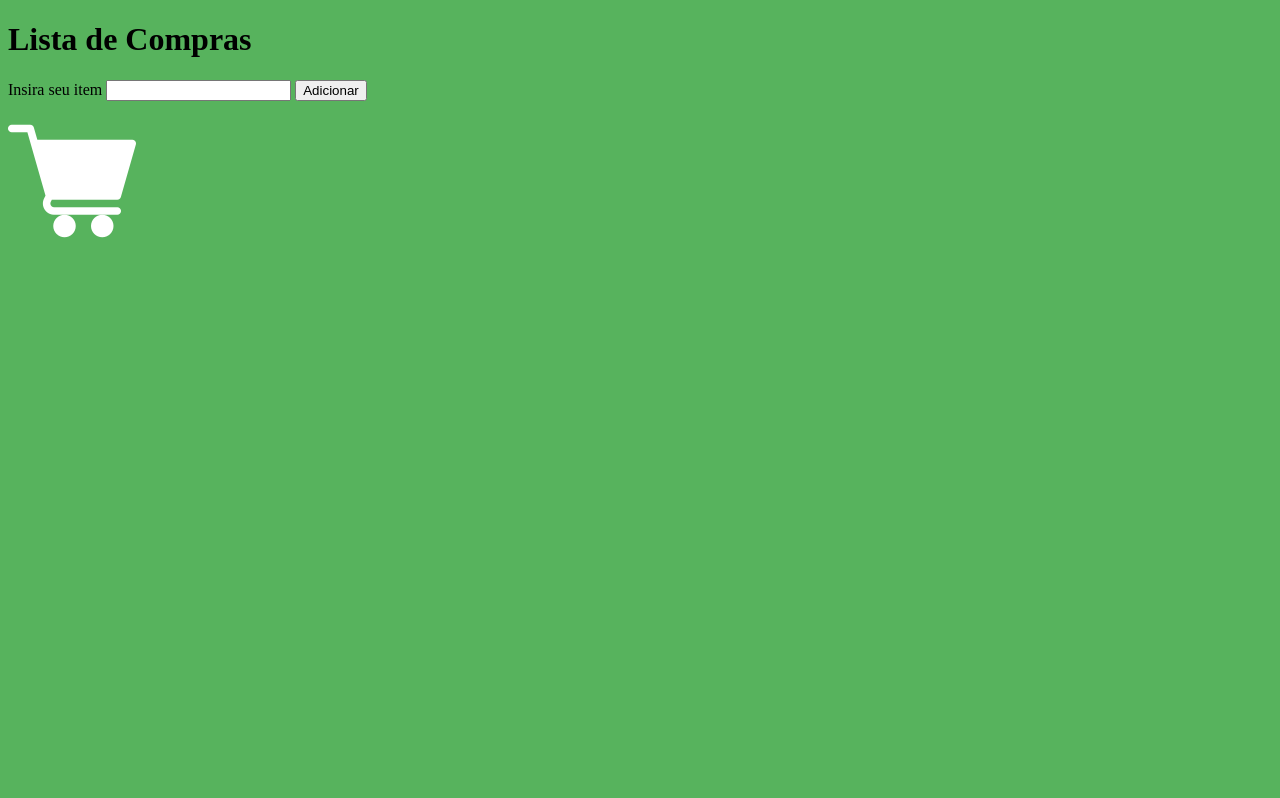
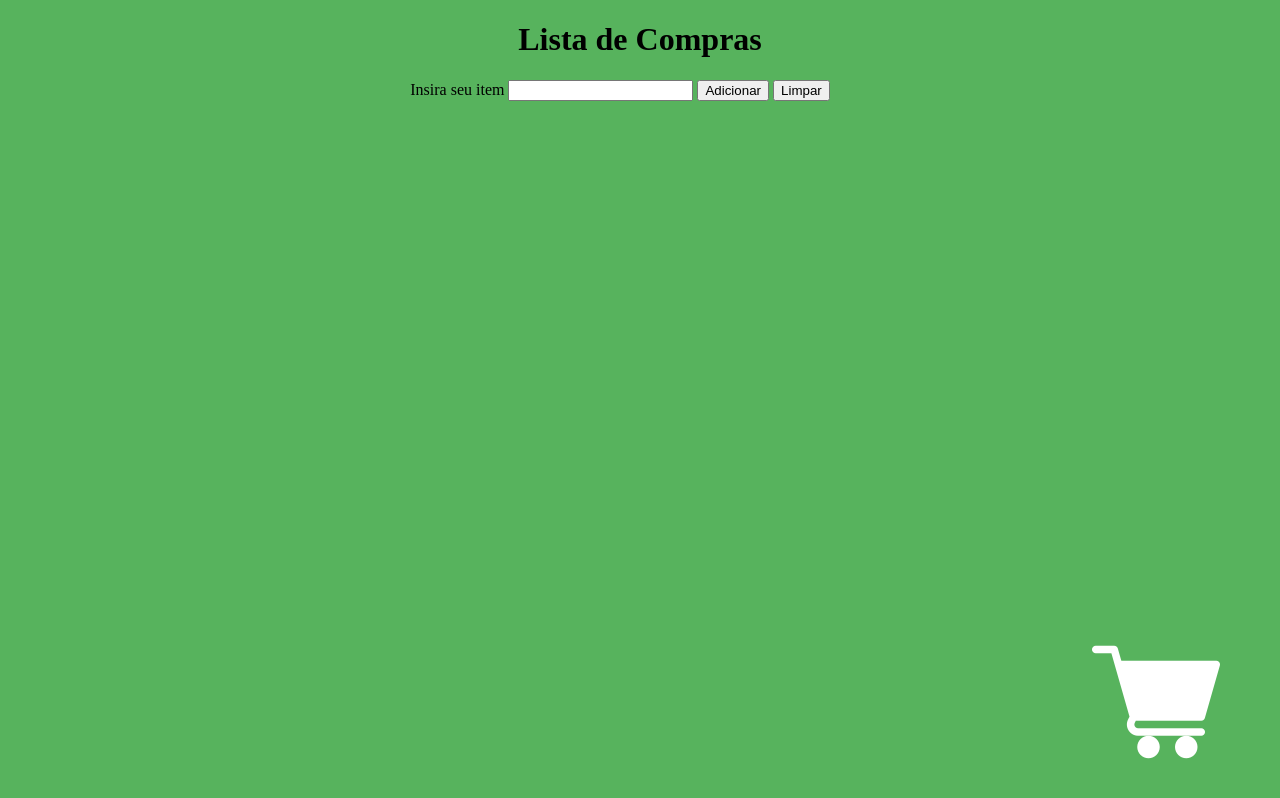
Before and after one commit to norman1606/dih-project1, a plain HTML site: page index.html in a window 1280 px wide. Drawn offline with Linux system fonts and the light colour scheme.

Commit message:
adiciona botao limpar e detalhes css

```diff
--- a/index.html
+++ b/index.html
@@ -19,13 +19,16 @@
             <label for="item">Insira seu item</label>
             <input type="text" name="item" id="item">
             <button id="botao-add">Adicionar</button>
+            <button id="botao-limpar">Limpar</button>
         </div>
+
         <div class="lista">
             <ul></ul>
         </div>
 
+        <div class="imgCarrinho">
         <img src="img/shopping-cart.png" alt="carrinho compras">
-
+        </div>
     </section>
 
 </body>
--- a/style.css
+++ b/style.css
@@ -2,3 +2,18 @@
 body {
     background-color: #57b35d;
 }
+
+header h1 {
+    text-align: center;
+}
+
+.container {
+    display: flex;
+    justify-content: center;
+}
+
+.imgCarrinho {
+    position: fixed;
+    bottom: 30px;
+    right: 60px;
+}
```
